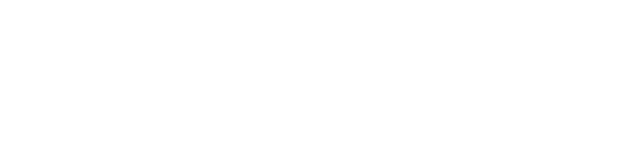
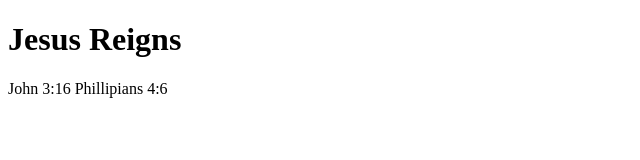
Before and after one commit to grasshopperddj/testwebsite, a plain HTML site: page index.html in a window 1280 px wide. Shown: the whole page, without its empty margins (0-640 px from the left). Drawn offline with Linux system fonts and the light colour scheme.

Commit message:
everything upload

```diff
--- a/index.html
+++ b/index.html
@@ -1,9 +1,16 @@
+<!DOCTYPE html>
 <html>
     <head>
         <title>Adam's Test Website</title>
 
     </head>
     <body>
-
+        <h1>
+            Jesus Reigns
+        </h1>
+            <p>
+                John 3:16
+                Phillipians 4:6
+            </p>
     </body>
 </html>
--- /dev/null
+++ b/style.css
@@ -0,0 +1,4 @@
+.body {color: red
+
+
+}
```
